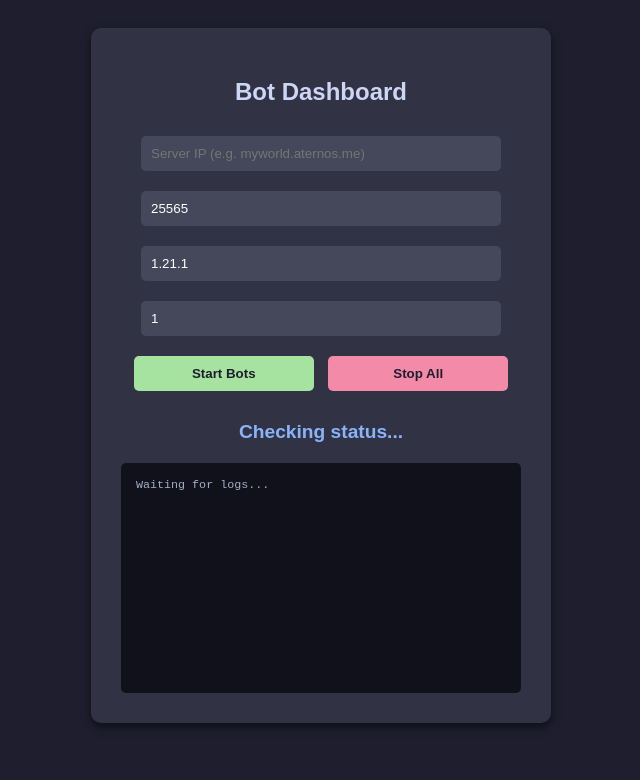
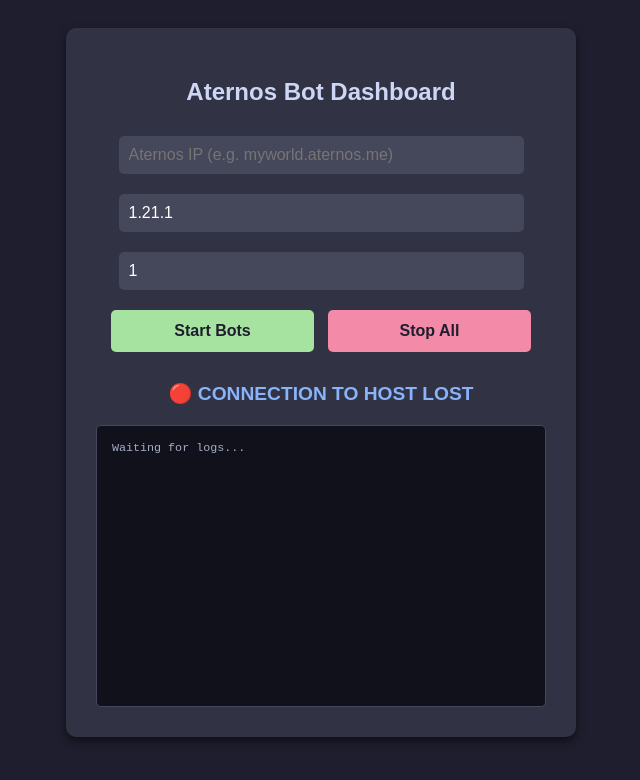
Before and after one commit to myservices0/mincarft-server-bott, a website: page index.html in a window 1280 px wide. Both pictures are taken after a click on the button "Start Bots". Shown: the whole page, without its empty margins (319-959 px from the left). Drawn offline with Linux system fonts and the light colour scheme; no server answers.

Commit message:
Enhance Aternos Bot Manager UI and functionality
Updated the Aternos Bot Manager interface and functionality, including improved error handling and input validation.

```diff
--- a/index.html
+++ b/index.html
@@ -6,20 +6,20 @@
     <title>Aternos Bot Manager</title>
     <style>
         body { font-family: Arial, sans-serif; background: #1e1e2e; color: #cdd6f4; text-align: center; padding: 20px; }
-        .card { background: #313244; padding: 30px; border-radius: 10px; display: inline-block; box-shadow: 0 4px 10px rgba(0,0,0,0.5); width: 100%; max-width: 400px; }
-        input { margin: 10px 0; padding: 10px; width: 90%; border-radius: 5px; border: none; background: #45475a; color: white; box-sizing: border-box; }
-        button { padding: 10px 20px; border: none; border-radius: 5px; cursor: pointer; font-weight: bold; margin: 10px 5px; width: 45%; }
+        .card { background: #313244; padding: 30px; border-radius: 10px; display: inline-block; box-shadow: 0 4px 10px rgba(0,0,0,0.5); width: 100%; max-width: 450px; }
+        input { margin: 10px 0; padding: 10px; width: 90%; border-radius: 5px; border: none; background: #45475a; color: white; box-sizing: border-box; font-size: 16px;}
+        button { padding: 12px 20px; border: none; border-radius: 5px; cursor: pointer; font-weight: bold; margin: 10px 5px; width: 45%; font-size: 16px; transition: 0.2s;}
+        button:hover { opacity: 0.8; }
         .start-btn { background: #a6e3a1; color: #1e1e2e; }
         .stop-btn { background: #f38ba8; color: #1e1e2e; }
         #status-box { margin-top: 20px; font-weight: bold; color: #89b4fa; font-size: 1.2em; }
-        .terminal { background: #11111b; color: #a6adc8; padding: 15px; margin-top: 20px; border-radius: 5px; text-align: left; height: 200px; overflow-y: auto; font-family: monospace; font-size: 0.9em; }
+        .terminal { background: #11111b; color: #a6adc8; padding: 15px; margin-top: 20px; border-radius: 5px; text-align: left; height: 250px; overflow-y: auto; font-family: monospace; font-size: 0.9em; border: 1px solid #45475a;}
     </style>
 </head>
 <body>
     <div class="card">
-        <h2>Bot Dashboard</h2>
-        <input type="text" id="ip" placeholder="Server IP (e.g. myworld.aternos.me)">
-        <input type="number" id="port" placeholder="Port (Default: 25565)" value="25565">
+        <h2>Aternos Bot Dashboard</h2>
+        <input type="text" id="ip" placeholder="Aternos IP (e.g. myworld.aternos.me)">
         <input type="text" id="version" placeholder="Minecraft Version (e.g. 1.21.1)" value="1.21.1">
         <input type="number" id="count" placeholder="How many bots?" value="1">
         <br>
@@ -35,6 +35,7 @@
 
     <script>
         async function fetchStatus() {
+            try {
                 const res = await fetch('/api/status');
                 const data = await res.json();
 
@@ -47,18 +48,25 @@
 
                 const logBox = document.getElementById('log-box');
                 logBox.innerHTML = data.logs.join('<br>') || "Waiting for logs...";
+            } catch (err) {
+                document.getElementById('status-box').innerHTML = `🔴 CONNECTION TO HOST LOST`;
+            }
         }
 
         async function startBots() {
-            const ip = document.getElementById('ip').value;
-            const port = document.getElementById('port').value || 25565;
-            const version = document.getElementById('version').value;
+            const ip = document.getElementById('ip').value.trim();
+            const version = document.getElementById('version').value.trim();
             const count = document.getElementById('count').value;
+
+            if (!ip) {
+                alert("You must enter your Aternos IP!");
+                return;
+            }
 
             await fetch('/api/start', {
                 method: 'POST',
                 headers: { 'Content-Type': 'application/json' },
-                body: JSON.stringify({ ip, port, count, version })
+                body: JSON.stringify({ ip, count, version })
             });
             fetchStatus();
         }
```
Lines whose indentation alone changed are shown as unchanged.
